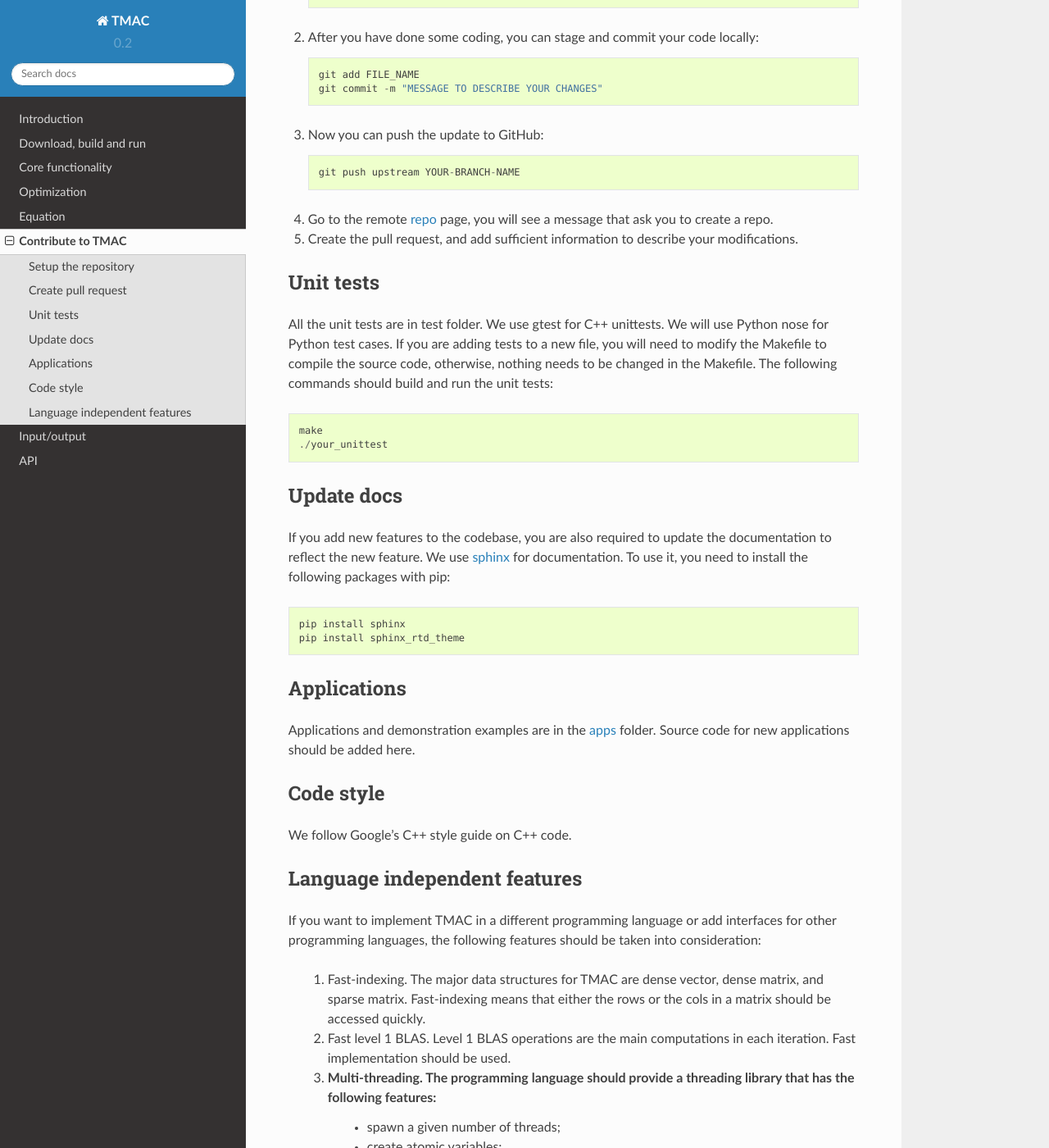
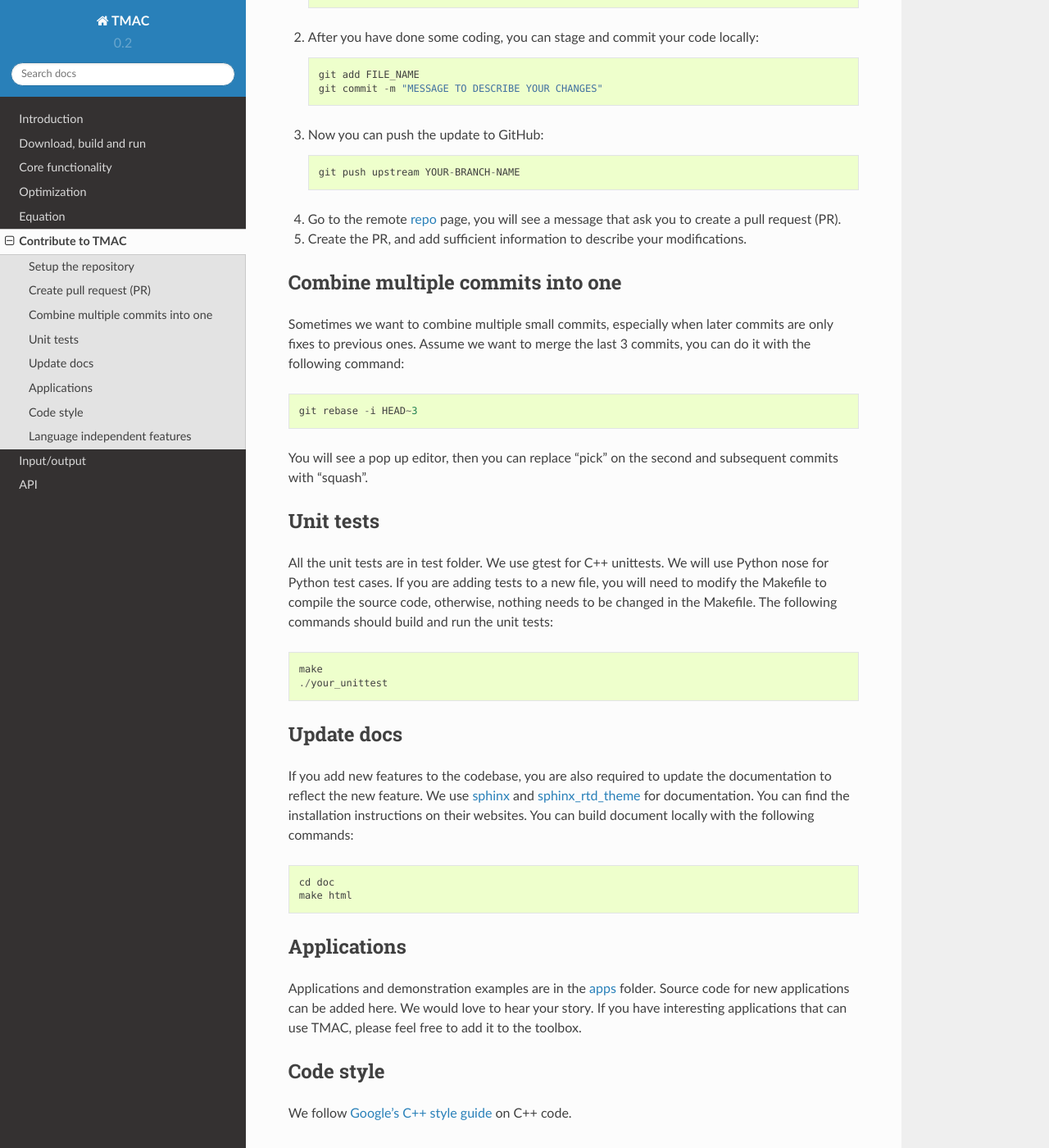
Before and after one commit to uclaopt/TMAC, a Sphinx documentation site: the page built from doc/source/contribute.rst, in a window 1280 px wide and 1400 px high, scrolled down 786 px. Shown: the whole window at 82% size. Built offline with Sphinx 7.4.7 and the Read the Docs theme 2.0.0, drawn with Linux system fonts in a browser that asks for light colours; some of the changed text lies outside the part shown.

Commit message:
updated the docs

```diff
--- a/doc/source/build.rst
+++ b/doc/source/build.rst
@@ -64,7 +64,7 @@ Download TMAC
 ----------------
 The TMAC package can be downloaded from the following link::
 
-  https://github.com/ZhiminPeng/TMAC
+  https://github.com/uclaopt/TMAC
 
 
 Build TMAC
--- a/doc/source/contribute.rst
+++ b/doc/source/contribute.rst
@@ -1,24 +1,24 @@
 Contribute to TMAC
 ********************
-We welcome patches. If you plan to contribute a patch, you need to write tests for any new code. Changes should be verified to not break existing tests before they are submitted for review. We use Google test for unit testing.
+We welcome patches. If you plan to contribute a new module, you can consider to add testcases in `tests <https://github.com/uclaopt/TMAC/tree/master/test>`_. Changes should be verified to not break existing tests before they are submitted for review. We use Google test for unit testing.
 
 Setup the repository
 =====================
-1. Fork the TMAC `repository <https://github.com/ZhiminPeng/TMAC>`_ reporsitory;
+1. Fork the TMAC `repository <https://github.com/uclaopt/TMAC>`_ reporsitory;
 2. Open a Terminal to clone the TMAC project to your machine::
 
      git clone https://github.com/YOUR-USERNAME/TMAC
 
 3. Config the remote repository::
 
-     git remote add upstream https://github.com/ZhiminPeng/TMAC
+     git remote add upstream https://github.com/uclaopt/TMAC
 
 4. Sync with the up-to-date code::
 
      git pull upstream master
 
-Create pull request
-===================
+Create pull request (PR)
+========================
 1. You first want to do code development on a branch::
 
      git branch YOUR-BRANCH-NAME
@@ -33,10 +33,19 @@ Create pull request
 
      git push upstream YOUR-BRANCH-NAME
 
-4. Go to the remote `repo <https://github.com/ZhiminPeng/TMAC>`_ page, you will see a message that ask you to create a repo.
+4. Go to the remote `repo <https://github.com/uclaopt/TMAC>`_ page, you will see a message that ask you to create a pull request (PR).
 
-5. Create the pull request, and add sufficient information to describe your modifications.
+5. Create the PR, and add sufficient information to describe your modifications.
 
+
+Combine multiple commits into one
+=================================
+Sometimes we want to combine multiple small commits, especially when later commits are only fixes to previous ones.
+Assume we want to merge the last 3 commits, you can do it with the following command::
+
+  git rebase -i HEAD~3
+
+You will see a pop up editor, then you can replace "pick" on the second and subsequent commits with "squash".
 
 Unit tests
 ==========
@@ -48,20 +57,22 @@ All the unit tests are in test folder. We use gtest for C++ unittests. We will u
 
 Update docs
 ============
-If you add new features to the codebase, you are also required to update the documentation to reflect the new feature. We use `sphinx <http://www.sphinx-doc.org/en/stable/>`_ for documentation. To use it, you need to install the following packages with pip::
+If you add new features to the codebase, you are also required to update the documentation to reflect the new feature. We use `sphinx <http://www.sphinx-doc.org/en/stable/>`_
+and `sphinx_rtd_theme <https://github.com/snide/sphinx_rtd_theme>`_ for documentation. You can find the installation instructions on their websites. You can build document locally with the following commands::
 
-  pip install sphinx
-  pip install sphinx_rtd_theme
+  cd doc
+  make html
 
 
 Applications
 =============
-Applications and demonstration examples are in the `apps <https://github.com/ZhiminPeng/TMAC/tree/master/apps>`_ folder. Source code for new applications should be added here.
+Applications and demonstration examples are in the `apps <https://github.com/uclaopt/TMAC/tree/master/apps>`_ folder. Source code for new applications can be added here.
+We would love to hear your story. If you have interesting applications that can use TMAC, please feel free to add it to the toolbox.
 
 
 Code style
 ==========
-We follow Google's C++ style guide on C++ code.
+We follow `Google's C++ style guide <https://google.github.io/styleguide/cppguide.html>`_ on C++ code.
 
 
 Language independent features
--- a/doc/source/opt/portfolio.rst
+++ b/doc/source/opt/portfolio.rst
@@ -1,4 +1,4 @@
-Portfolio Optimization
+Portfolio optimization
 ======================
 Assume that we have one unit of capital and :math:`n` assets to invest on. The :math:`i` th asset has an expected return rate :math:`\xi_i\ge 0`. Our goal is to find a portfolio with the minimal risk such that the expected return is no less than :math:`\lambda`. This problem can be formulated as
 
--- a/doc/source/optimization.rst
+++ b/doc/source/optimization.rst
@@ -13,3 +13,4 @@ TMAC currently supports solving convex optimization problems with operator split
    opt/qcqp
    opt/tv
    opt/portfolio
+   opt/svm
```
Also changed, not shown: CONTRIBUTORS.md (+4 -4 lines), doc/source/intro.rst (+13 -7 lines), doc/source/opt/svm.rst (added, +64 -0 lines), data/README.md (renamed from data/data.md), doc/source/arch.png (added), doc/source/architecture.png (deleted).
